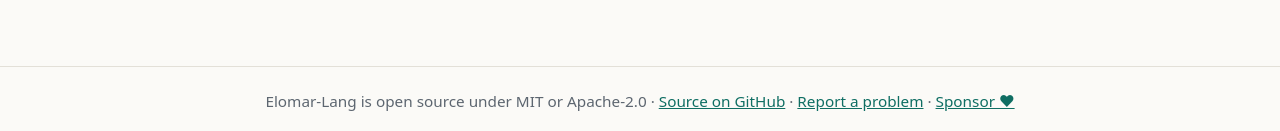
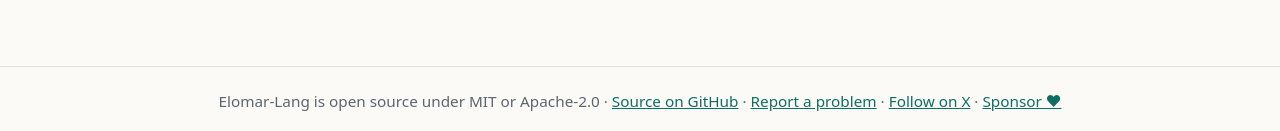
Before and after one commit to abobasel86/elomar-lang, a Jekyll site: the page built from site/index.md, in a window 1280 px wide. Shown: the part 1469-1600 px from the top of the page. Built offline with Jekyll 4.4.1, drawn with Linux system fonts in a browser that asks for light colours.

Commit message:
Link the project's X account, @ElomarLang
In the website footer (both languages), the twitter:site tag, and a README badge.

Co-Authored-By: Claude Opus 5.5 <noreply@anthropic.com>

```diff
--- a/site/_layouts/default.html
+++ b/site/_layouts/default.html
@@ -20,6 +20,7 @@
   <meta property="og:image:height" content="640">
   <meta property="og:locale" content="{% if lang == 'ar' %}ar_AR{% else %}en_US{% endif %}">
   <meta name="twitter:card" content="summary_large_image">
+  <meta name="twitter:site" content="@ElomarLang">
   <meta name="twitter:title" content="{{ full_title | strip | escape }}">
   <meta name="twitter:description" content="{{ about | escape }}">
   <meta name="twitter:image" content="{{ '/assets/social-preview.png' | absolute_url }}">
@@ -86,11 +87,13 @@
     Elomar-Lang مفتوحة المصدر برخصة MIT أو Apache-2.0 ·
     <a href="https://github.com/abobasel86/elomar-lang">الكود على GitHub</a> ·
     <a href="https://github.com/abobasel86/elomar-lang/issues">أبلغ عن مشكلة</a> ·
+    <a href="https://x.com/ElomarLang">تابعنا على X</a> ·
     <a href="https://github.com/sponsors/abobasel86">ادعم المشروع ♥</a>
     {% else %}
     Elomar-Lang is open source under MIT or Apache-2.0 ·
     <a href="https://github.com/abobasel86/elomar-lang">Source on GitHub</a> ·
     <a href="https://github.com/abobasel86/elomar-lang/issues">Report a problem</a> ·
+    <a href="https://x.com/ElomarLang">Follow on X</a> ·
     <a href="https://github.com/sponsors/abobasel86">Sponsor ♥</a>
     {% endif %}
   </footer>
```
Also changed, not shown: README.md.
